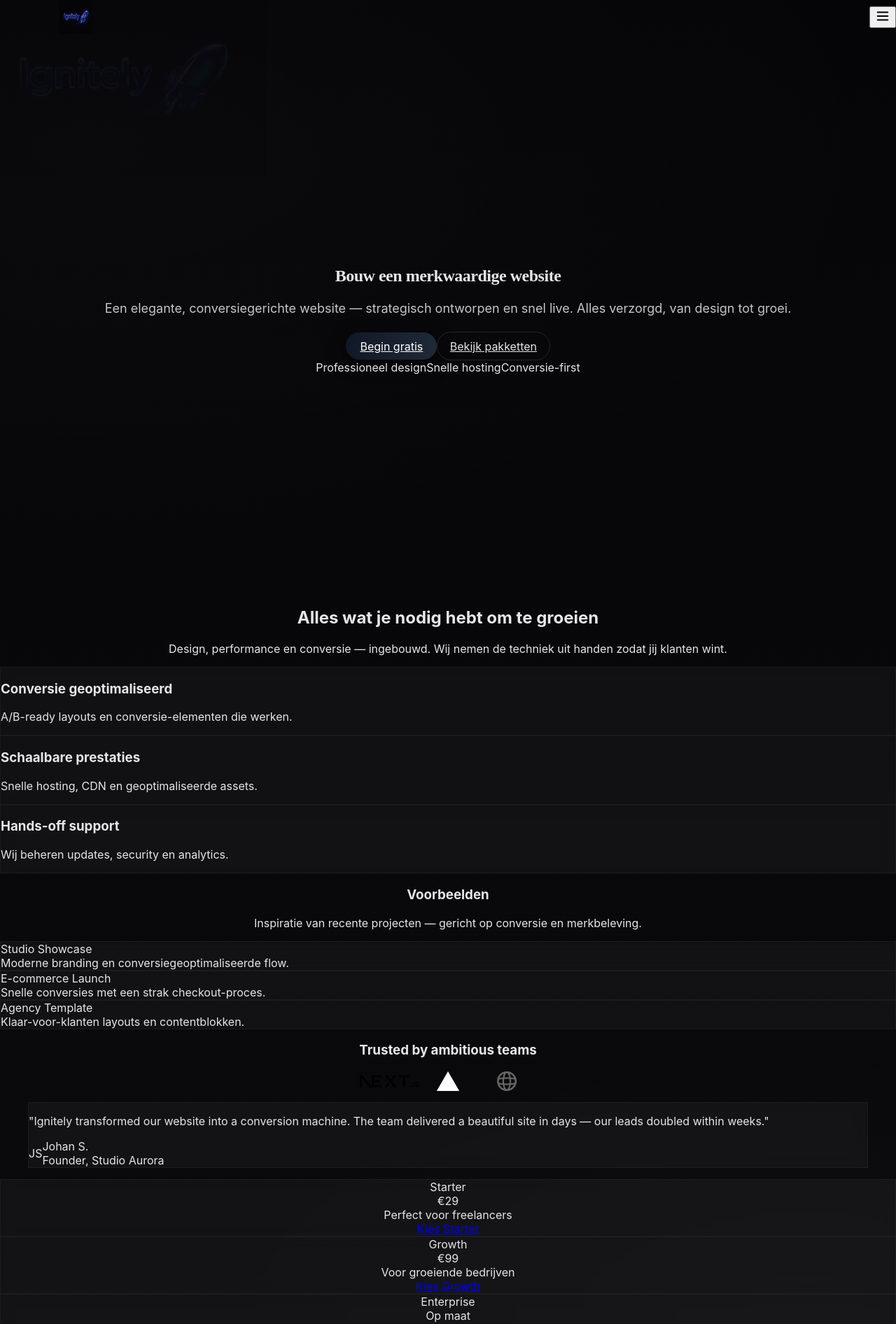
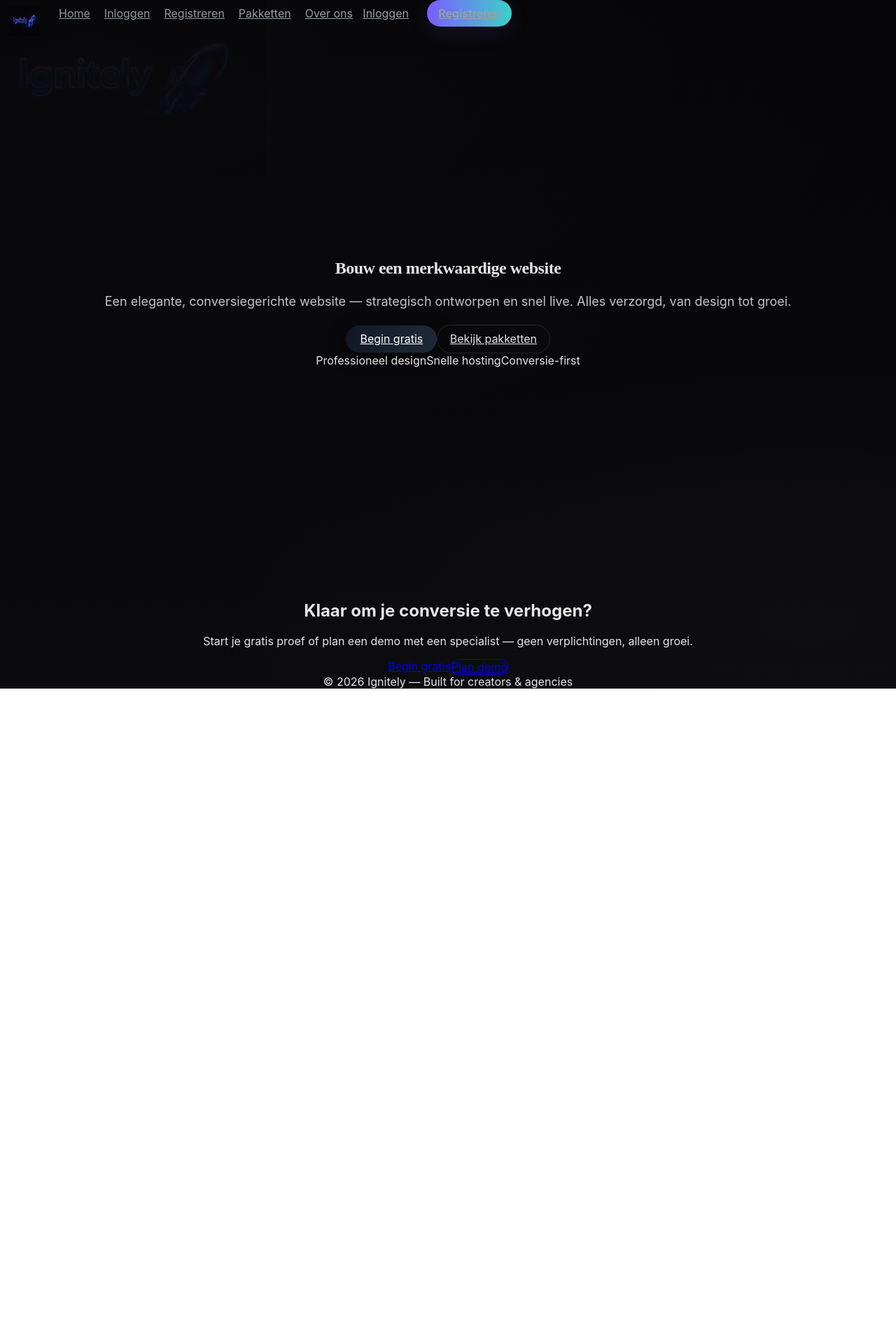
Before and after one commit to IgnitelyAi/Ignitely, a Next.js app: page / in a window 1280 px wide. Shown: the top 1892 px of the page at 70% size. After the commit the page ends 984 px from the top, so only its background shows below. Built offline with nearby package versions, Linux system fonts and the light colour scheme.

Commit message:
chore: header always-visible nav; remove lower homepage sections for minimal layout

```diff
--- a/app/components/Header.tsx
+++ b/app/components/Header.tsx
@@ -1,84 +1,40 @@
 "use client";
 
-import { useState, useEffect } from "react";
 import Image from "next/image";
 import Link from "next/link";
 
 export default function Header() {
-  const [open, setOpen] = useState(false);
-
-  useEffect(() => {
-    // prevent body scroll when menu is open
-    if (open) document.body.style.overflow = "hidden";
-    else document.body.style.overflow = "";
-    return () => { document.body.style.overflow = "" };
-  }, [open]);
-
   return (
-    <header className="site-header fixed inset-x-2 top-4 z-50 pointer-events-auto">
+    <header className="site-header fixed inset-x-0 top-0 z-50 pointer-events-auto">
       <div className="header-watermark" aria-hidden="true" />
-      <div className="mx-auto max-w-7xl flex items-center justify-between px-4">
-        <div className="flex items-center gap-4">
+      <div className="mx-auto max-w-7xl flex items-center justify-between px-6 py-4">
+        {/* Corner logo */}
+        <div className="logo-corner">
           <Link href="/" className="flex items-center gap-3 logo-subtle">
-            <Image src="/logo.png" alt="Ignitely" width={48} height={48} className="rounded-md" />
+            <Image src="/logo.png" alt="Ignitely" width={44} height={44} className="rounded-md" />
             <span className="hidden sm:inline text-sm text-gray-300 font-semibold">Ignitely</span>
           </Link>
-          <div className="hidden sm:block text-xs text-gray-400">Premium websites & growth</div>
         </div>
 
-        <nav className="site-nav hidden md:flex items-center gap-6">
-          <div className="nav-links">
+        {/* Center note (optional) */}
+        <div className="hidden sm:block text-xs text-gray-400">Premium websites & growth</div>
+
+        {/* Always-visible navigation */}
+        <nav className="site-nav flex items-center gap-6">
+          <div className="nav-links flex gap-6">
+            <Link href="/" className="text-sm text-gray-300 hover:text-white transition">Home</Link>
             <Link href="/login" className="text-sm text-gray-300 hover:text-white transition">Inloggen</Link>
             <Link href="/register" className="text-sm text-gray-300 hover:text-white transition">Registreren</Link>
             <Link href="/packages" className="text-sm text-gray-300 hover:text-white transition">Pakketten</Link>
             <Link href="/about" className="text-sm text-gray-300 hover:text-white transition">Over ons</Link>
           </div>
 
-          <div className="nav-actions">
+          <div className="nav-actions flex items-center gap-3">
             <Link href="/login" className="btn-ghost text-sm text-gray-300 hover:text-white transition">Inloggen</Link>
             <Link href="/register" className="btn-primary text-sm">Registreren</Link>
           </div>
         </nav>
-
-        {/* Mobile */}
-        <div className="md:hidden flex items-center gap-3">
-          <button aria-label="Open menu" aria-expanded={open} onClick={() => setOpen(true)} className="p-2">
-            <svg width="22" height="22" viewBox="0 0 24 24" fill="none" stroke="currentColor" className="text-gray-300">
-              <path strokeWidth="2" strokeLinecap="round" strokeLinejoin="round" d="M4 6h16M4 12h16M4 18h16" />
-            </svg>
-          </button>
-        </div>
       </div>
-
-      {/* Mobile menu overlay */}
-      {open && (
-        <div className="fixed inset-0 z-60">
-          <div className="absolute inset-0 bg-black/60 backdrop-blur-sm" onClick={() => setOpen(false)} />
-
-          <div className="absolute top-16 right-4 w-[92%] max-w-sm bg-gradient-to-b from-black/80 to-black/90 border border-white/6 rounded-2xl p-6 glass-card shadow-2xl">
-            <div className="flex items-center justify-between">
-              <div className="flex items-center gap-3">
-                <Image src="/logo.png" alt="Ignitely" width={36} height={36} />
-                <div className="text-sm font-semibold">Ignitely</div>
-              </div>
-              <button aria-label="Sluit menu" onClick={() => setOpen(false)} className="text-gray-300">
-                ✕
-              </button>
-            </div>
-
-            <nav className="mt-6 flex flex-col gap-4">
-              <Link href="/login" onClick={() => setOpen(false)} className="text-gray-200">Inloggen</Link>
-              <Link href="/register" onClick={() => setOpen(false)} className="text-gray-200">Registreren</Link>
-              <Link href="/packages" onClick={() => setOpen(false)} className="text-gray-200">Pakketten</Link>
-              <Link href="/about" onClick={() => setOpen(false)} className="text-gray-200">Over ons</Link>
-            </nav>
-
-            <div className="mt-6">
-              <Link href="/register" onClick={() => setOpen(false)} className="block text-center btn-primary">Registreren</Link>
-            </div>
-          </div>
-        </div>
-      )}
     </header>
   );
 }
--- a/app/page.tsx
+++ b/app/page.tsx
@@ -43,129 +43,7 @@ export default function Home() {
         </div>
       </section>
 
-      {/* FEATURES */}
-      <section className="py-24">
-        <div className="container mx-auto px-6">
-          <div className="max-w-4xl mx-auto text-center">
-            <h2 className="text-3xl md:text-4xl font-semibold">Alles wat je nodig hebt om te groeien</h2>
-            <p className="mt-4 text-gray-400">Design, performance en conversie — ingebouwd. Wij nemen de techniek uit handen zodat jij klanten wint.</p>
-          </div>
-
-          <div className="mt-12 grid grid-cols-1 md:grid-cols-3 gap-8">
-            <div className="glass-card p-6 rounded-2xl">
-              <h3 className="font-semibold">Conversie geoptimaliseerd</h3>
-              <p className="mt-3 text-gray-400 text-sm">A/B-ready layouts en conversie-elementen die werken.</p>
-            </div>
-
-            <div className="glass-card p-6 rounded-2xl">
-              <h3 className="font-semibold">Schaalbare prestaties</h3>
-              <p className="mt-3 text-gray-400 text-sm">Snelle hosting, CDN en geoptimaliseerde assets.</p>
-            </div>
-
-            <div className="glass-card p-6 rounded-2xl">
-              <h3 className="font-semibold">Hands-off support</h3>
-              <p className="mt-3 text-gray-400 text-sm">Wij beheren updates, security en analytics.</p>
-            </div>
-          </div>
-        </div>
-      </section>
-
-      {/* SHOWCASE / GALLERY */}
-      <section className="py-20">
-        <div className="container mx-auto px-6">
-          <div className="max-w-4xl mx-auto text-center">
-            <h3 className="text-2xl font-semibold">Voorbeelden</h3>
-            <p className="mt-3 text-gray-400">Inspiratie van recente projecten — gericht op conversie en merkbeleving.</p>
-          </div>
-
-          <div className="mt-8 grid grid-cols-1 sm:grid-cols-2 lg:grid-cols-3 gap-6">
-            <div className="rounded-2xl overflow-hidden glass-card p-0">
-              <div className="relative h-52">
-                <Image src="/ignitely-bg.png" alt="Project 1" fill className="object-cover" />
-              </div>
-              <div className="p-4">
-                <div className="font-semibold">Studio Showcase</div>
-                <div className="text-sm text-gray-400 mt-1">Moderne branding en conversiegeoptimaliseerde flow.</div>
-              </div>
-            </div>
-
-            <div className="rounded-2xl overflow-hidden glass-card p-0">
-              <div className="relative h-52">
-                <Image src="/ignitely-bg.png" alt="Project 2" fill className="object-cover" />
-              </div>
-              <div className="p-4">
-                <div className="font-semibold">E-commerce Launch</div>
-                <div className="text-sm text-gray-400 mt-1">Snelle conversies met een strak checkout-proces.</div>
-              </div>
-            </div>
-
-            <div className="rounded-2xl overflow-hidden glass-card p-0">
-              <div className="relative h-52">
-                <Image src="/ignitely-bg.png" alt="Project 3" fill className="object-cover" />
-              </div>
-              <div className="p-4">
-                <div className="font-semibold">Agency Template</div>
-                <div className="text-sm text-gray-400 mt-1">Klaar-voor-klanten layouts en contentblokken.</div>
-              </div>
-            </div>
-          </div>
-        </div>
-      </section>
-
-      {/* TESTIMONIALS / SOCIAL PROOF */}
-      <section className="py-20">
-        <div className="container mx-auto px-6">
-          <div className="max-w-3xl mx-auto text-center">
-            <h3 className="text-xl text-gray-300">Trusted by ambitious teams</h3>
-            <div className="mt-6 flex items-center justify-center gap-8 flex-wrap">
-              <Image src="/next.svg" alt="Next" width={84} height={28} />
-              <Image src="/vercel.svg" alt="Vercel" width={84} height={28} />
-              <Image src="/globe.svg" alt="Globe" width={84} height={28} />
-            </div>
-
-            <blockquote className="mt-10 glass-card p-8 rounded-2xl text-left">
-              <p className="text-lg text-gray-100">"Ignitely transformed our website into a conversion machine. The team delivered a beautiful site in days — our leads doubled within weeks."</p>
-              <div className="mt-4 flex items-center gap-4">
-                <div className="w-10 h-10 rounded-full bg-gray-700 flex items-center justify-center text-sm">JS</div>
-                <div>
-                  <div className="font-semibold">Johan S.</div>
-                  <div className="text-sm text-gray-400">Founder, Studio Aurora</div>
-                </div>
-              </div>
-            </blockquote>
-
-            {/* PRICING / PLANS */}
-            <div className="mt-12 grid md:grid-cols-3 gap-6">
-              <div className="glass-card p-6 rounded-2xl text-center">
-                <div className="text-sm text-gray-400">Starter</div>
-                <div className="mt-2 text-2xl font-bold">€29</div>
-                <div className="mt-3 text-gray-400 text-sm">Perfect voor freelancers</div>
-                <div className="mt-6">
-                  <Link href="/register" className="bg-white text-black px-4 py-2 rounded-full">Kies Starter</Link>
-                </div>
-              </div>
-
-              <div className="glass-card p-6 rounded-2xl text-center border-2 border-white/6">
-                <div className="text-sm text-gray-400">Growth</div>
-                <div className="mt-2 text-2xl font-bold">€99</div>
-                <div className="mt-3 text-gray-400 text-sm">Voor groeiende bedrijven</div>
-                <div className="mt-6">
-                  <Link href="/register" className="bg-white text-black px-4 py-2 rounded-full">Kies Growth</Link>
-                </div>
-              </div>
-
-              <div className="glass-card p-6 rounded-2xl text-center">
-                <div className="text-sm text-gray-400">Enterprise</div>
-                <div className="mt-2 text-2xl font-bold">Op maat</div>
-                <div className="mt-3 text-gray-400 text-sm">Maatwerk en support</div>
-                <div className="mt-6">
-                  <Link href="/contact" className="border border-gray-600 px-4 py-2 rounded-full text-gray-200">Contacteer ons</Link>
-                </div>
-              </div>
-            </div>
-          </div>
-        </div>
-      </section>
+      {/* Removed additional sections to match minimal Squarespace-like homepage */}
 
       {/* FINAL CTA */}
       <section className="py-20">
```
